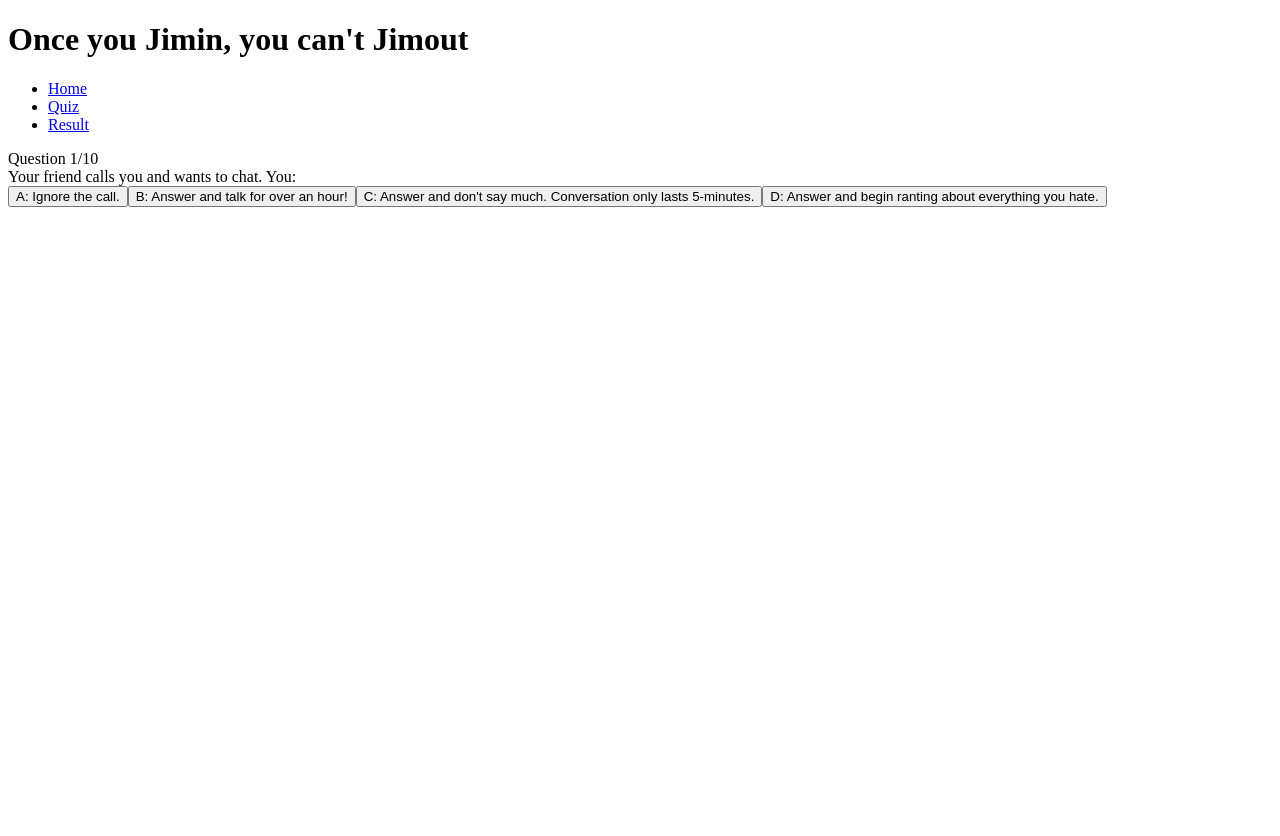
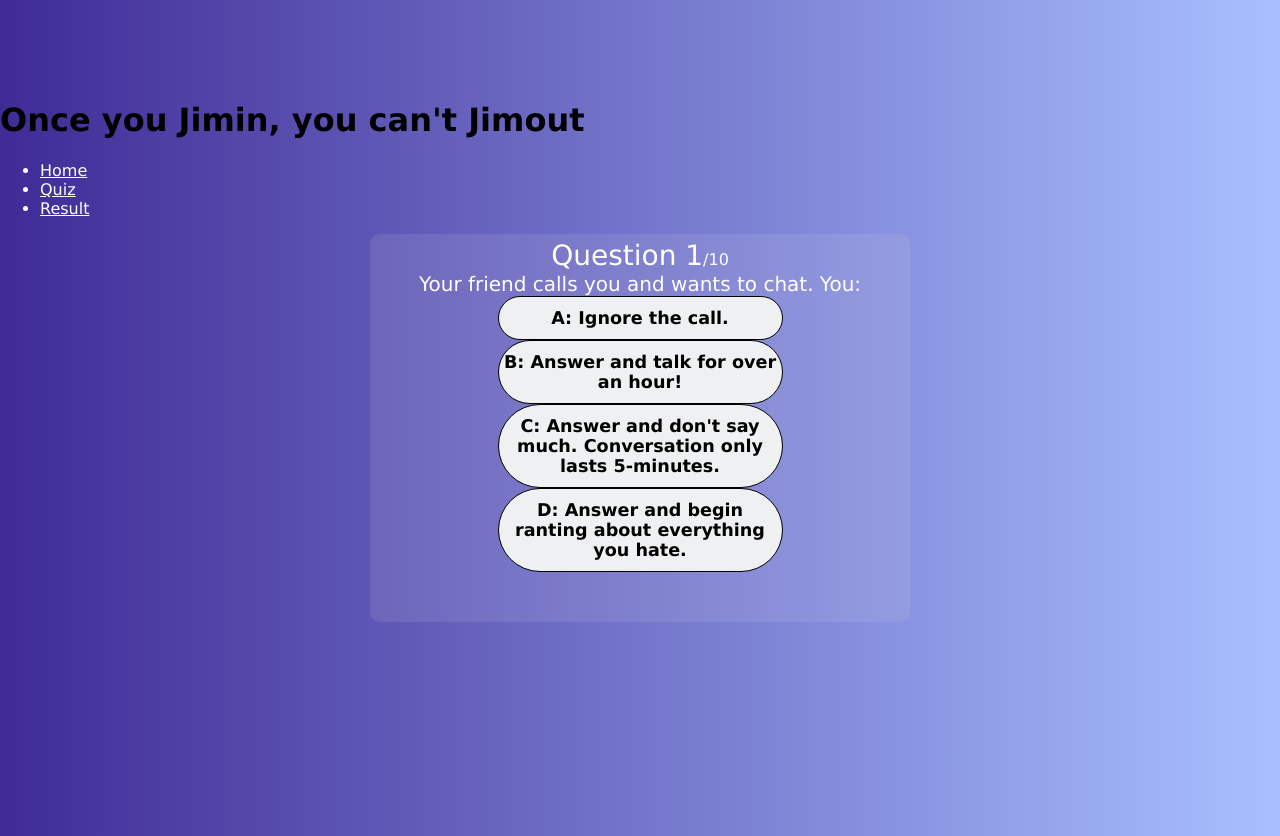
Before and after one commit to jlee1414/jimin-jimout-frontend, a React (Create React App) app: page /quiz in a window 1280 px wide. Before the commit the page ends 800 px from the top, so only its background shows below. Built offline with nearby package versions, Linux system fonts and the light colour scheme; no server answers.

Commit message:
Think I got the basic logic down for finding the max. Have a working CSS for quiz. Still need to do some tweaks that are annoying me.

```diff
--- a/src/App.css
+++ b/src/App.css
@@ -0,0 +1,3 @@
+.App-Main-header, h1 {
+    color: black
+}
--- a/src/App.js
+++ b/src/App.js
@@ -38,10 +38,31 @@ export default function App() {
   };
 
   const [finalQuizResult, setFinalQuizResult] = useState([]);
-  const handleFinalQuizAnswerClick = (answers) => {
+
+  const handleFinalQuizAnswerClick = (quizResults) => {
     console.log("Made it into final click quiz button or whatever-Fena");
-    console.log(answers);
+    console.log(quizResults);
     console.log(spotifyData);
+
+    // Result list  or call spotify API to create playlist
+
+    // Junnie will do this
+    // Loop through answers to find max mood
+    // If there's a tie, Store them in a list and randomize the list to get the mood
+
+
+    const max = Object.keys(quizResults).reduce((a, v) => Math.max(a, quizResults[v]), -Infinity);
+    const finalQuizResult = Object.keys(quizResults).filter(v => quizResults[v] === max);
+
+    console.log(finalQuizResult);
+
+    // Loop through spotify data with if conditionals
+    // 0-0.25 Angry
+    // 0.26-0.5 Sad
+    // 0.51-0.75 Tired
+    // 0.76-1 Happy
+
+    // Store song choice in finalQuizResult state variable
   };
 
   return (
--- a/src/components/Quiz.css
+++ b/src/components/Quiz.css
@@ -0,0 +1,134 @@
+body {
+margin: 0;
+font-family: sans-serif;
+/* -apple-system, BlinkMacSystemFont, 'Segoe UI', 'Roboto', 'Oxygen',
+    'Ubuntu', 'Cantarell', 'Fira Sans', 'Droid Sans', 'Helvetica Neue', */
+-webkit-font-smoothing: antialiased;
+-moz-osx-font-smoothing: grayscale;
+}
+* {
+font-family: "Verdana", cursive, sans-serif;
+color: #ffffff;
+}
+
+body {
+/* background-color: #7cc6fe;
+display: flex;
+justify-content: center;
+align-items: center;
+min-height: 100vh; */
+background: #a8c0ff;
+background: -webkit-linear-gradient(to right, #3f2b96, #a8c0ff);
+background: linear-gradient(to right, #3f2b96, #a8c0ff);
+padding-top: 80px;
+overflow-y: hidden;
+}
+
+.app {
+/* background-color: purple;
+width: 450px;
+min-height: 200px;
+height: min-content;
+border-radius: 15px;
+padding: 20px;
+box-shadow: 10px 10px 42px 0px rgba(0, 0, 0, 0.75);
+display: flex;
+justify-content: space-evenly; */
+background: rgba(217, 214, 228, 0.12);
+border-radius: 10px;
+padding: 5px 20px 50px;
+width: 95%;
+max-width: 500px;
+margin: 0 auto 214px;
+}
+
+.score-section {
+display: flex;
+font-size: 24px;
+align-items: center;
+}
+
+
+.question-section {
+width: 100%;
+position: relative;
+}
+
+.question-count {
+    width: 100%;
+    position: relative;
+    text-align: center;
+}
+
+.question-count span {
+font-size: 28px;
+}
+
+.question-text {
+text-align: center;
+margin-top: 300 px;
+font-size: 20px
+}
+
+/* .timer-text {
+background: rgb(230, 153, 12);
+padding: 15px;
+margin-top: 20px;
+margin-right: 20px;
+border: 5px solid rgb(255, 189, 67);
+border-radius: 15px;
+text-align: center;
+} */
+
+/* ANSWERS/RIGHT SECTION */
+.answer-section {
+width: 100%;
+display: flex;
+flex-direction: column;
+justify-content: space-between;
+}
+
+/* button {
+width: 100%;
+font-size: 16px;
+color: #ffffff;
+background-color: #252d4a;
+border-radius: 15px;
+display: flex;
+padding: 5px;
+justify-content: flex-start;
+align-items: center;
+border: 5px solid #234668;
+cursor: pointer;
+} */
+
+button {
+    border: 1px solid #000;
+    border-radius: 50px;
+    background: rgb(238, 240, 241);
+    color: #000;
+    display: block;
+    font-size: 1.1rem;
+    font-weight: 600;
+    width: 57%;
+    margin: 0 auto;
+    outline: none;
+    padding: 11px 0;
+    text-align: center;
+    cursor: pointer;
+    -webkit-tap-highlight-color: transparent;
+}
+button:hover {
+background-color: #555e7d;
+background: rgba(255, 255, 255, 0.671);
+    color: rgba(0, 0, 0, 0.749);
+    border: 1px solid #000;
+}
+
+button:focus {
+outline: none;
+}
+
+button svg {
+margin-right: 5px;
+}
--- a/src/components/quiz.js
+++ b/src/components/quiz.js
@@ -236,7 +236,7 @@ const Quiz = (props) => {
         <div className="submit-quiz">
           <button onClick={() => props.handleFinalQuizAnswerClick(quizResults)}>
             {" "}
-            submit
+            SEE MY RESULTS
           </button>
         </div>
       ) : (
```
